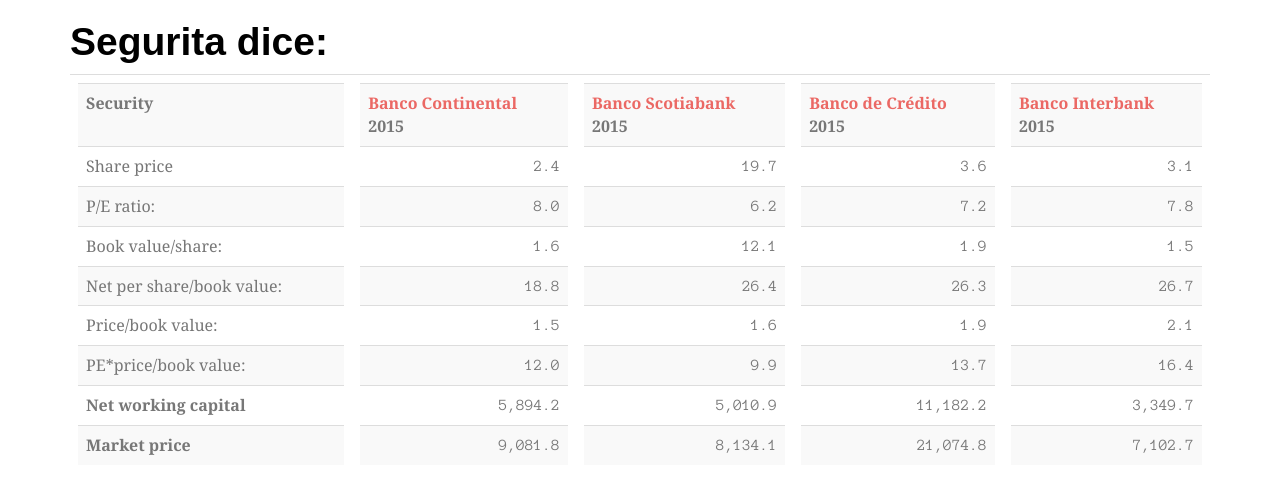
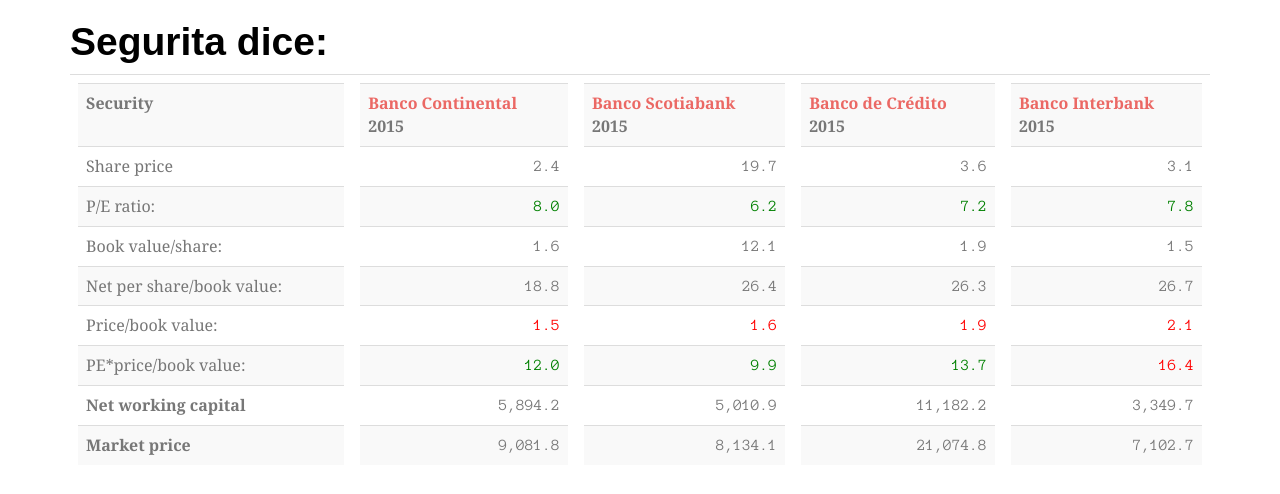
Before and after one commit to segurita/gui, a Django app: page / in a window 1280 px wide. Shown: the top 494 px of the page. Run offline with Django 3.2, Linux system fonts and the light colour scheme; data comes from the database, SQL or seed files in the repository; some libraries are stand-ins or nearby versions; some web fonts are replaced.

Commit message:
add green/red colors to summaries

```diff
--- a/gui/gui/static/css/main.css
+++ b/gui/gui/static/css/main.css
@@ -4,3 +4,11 @@
   text-align: right;
   font-family: 'Anonymous Pro', Courier, sans-serif;
 }
+
+.green {
+   color: green;
+}
+
+.red {
+    color: red;
+}
--- a/gui/securities/templates/securities/security_summary.html
+++ b/gui/securities/templates/securities/security_summary.html
@@ -9,21 +9,42 @@
     <tr>
       <td class="right">{{ item.share_price_soles|intcomma }}</td>
     </tr>
+
     <tr>
-      <td class="right">{{ item.pe_ratio|intcomma }}</td>
+      {% if item.pe_ratio < 10 %}
+        <td class="right green">
+      {% else %}
+        <td class="right red">
+      {% endif %}
+          {{ item.pe_ratio|intcomma }}
+        </td>
     </tr>
+
     <tr>
       <td class="right">{{ item.book_value_per_share|intcomma }}</td>
     </tr>
     <tr>
       <td class="right">{{ item.net_per_share_by_book_value|intcomma }}</td>
     </tr>
+
     <tr>
-      <td class="right">{{ item.price_by_book_value|intcomma }}</td>
+      {% if item.price_by_book_value < 1.5 %}
+        <td class="right green">
+      {% else %}
+        <td class="right red">
+      {% endif %}
+          {{ item.price_by_book_value|intcomma }}</td>
     </tr>
+
     <tr>
-      <td class="right">{{ item.pe_times_price_by_book_value|intcomma }}</td>
+      {% if item.pe_times_price_by_book_value < 15 %}
+        <td class="right green">
+      {% else %}
+        <td class="right red">
+      {% endif %}
+          {{ item.pe_times_price_by_book_value|intcomma }}</td>
     </tr>
+
     <tr>
       <td class="right">{{ item.net_working_capital|intcomma }}</td>
     </tr>
```
